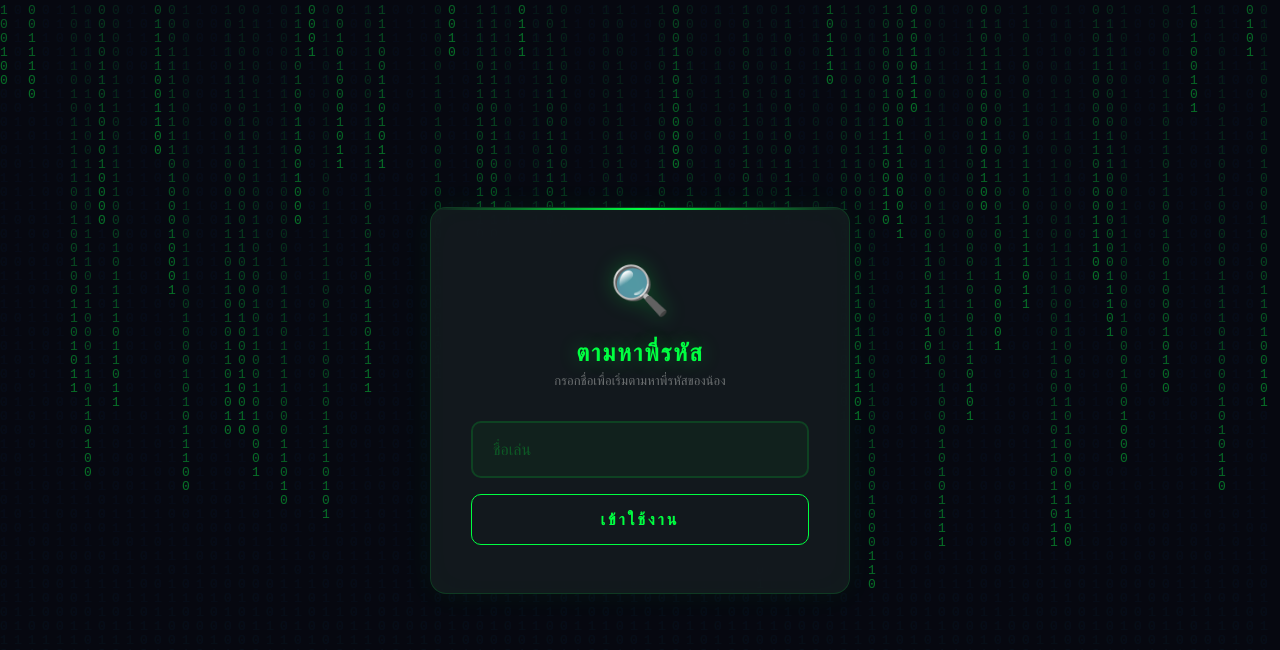
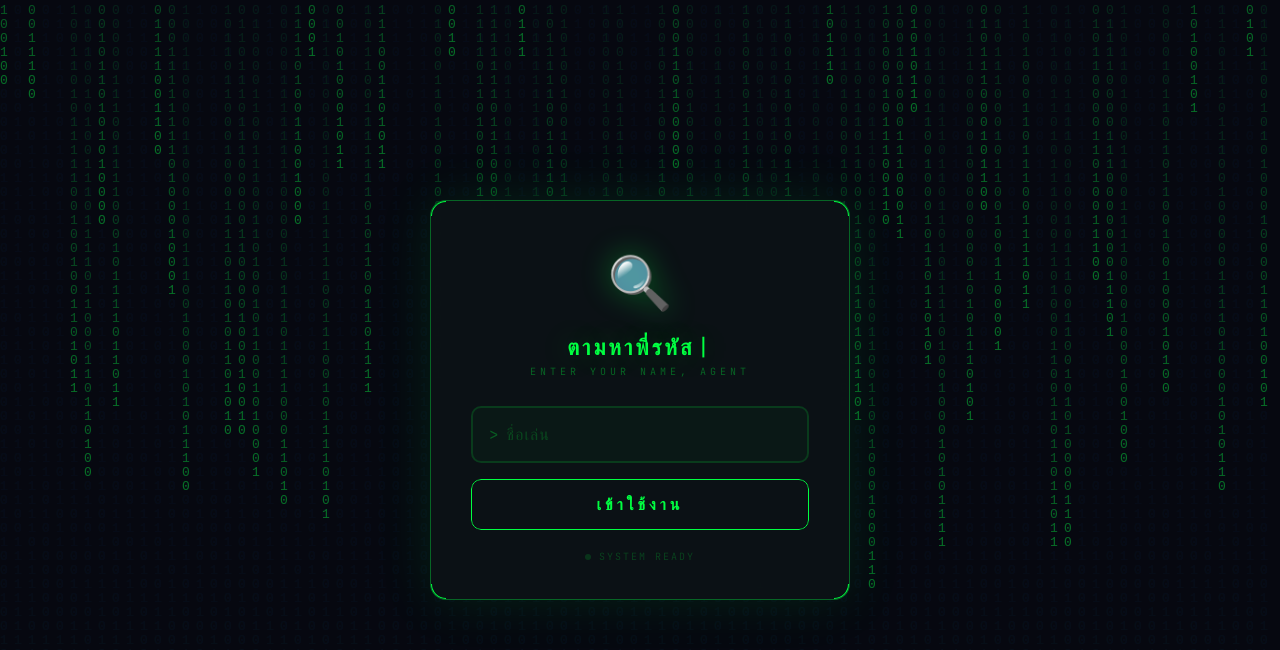
Before and after one commit to Mangpongza/FIndcodeline, a website: page index.html in a window 1280 px wide. Drawn offline with Linux system fonts and the light colour scheme; no server answers.

Commit message:
feat: redesign login page with animations

```diff
--- a/index.html
+++ b/index.html
@@ -12,11 +12,26 @@
 
 <div id="page-login" class="page active">
   <div class="login-box">
+    <div class="scanline"></div>
+    <div class="corner corner-tl"></div>
+    <div class="corner corner-tr"></div>
+    <div class="corner corner-bl"></div>
+    <div class="corner corner-br"></div>
     <div class="logo">🔍</div>
-    <h1>ตามหาพี่รหัส</h1>
-    <p>กรอกชื่อเพื่อเริ่มตามหาพี่รหัสของน้อง</p>
-    <input type="text" id="name-input" placeholder="ชื่อเล่น" autocomplete="off" maxlength="60">
-    <button id="login-btn">เข้าใช้งาน</button>
+    <h1><span class="typing-text"></span><span class="cursor">|</span></h1>
+    <p class="subtitle">ENTER YOUR NAME, AGENT</p>
+    <div class="input-group">
+      <span class="input-prefix">></span>
+      <input type="text" id="name-input" placeholder="ชื่อเล่น" autocomplete="off" maxlength="60">
+    </div>
+    <button id="login-btn">
+      <span class="btn-text">เข้าใช้งาน</span>
+      <span class="btn-glow"></span>
+    </button>
+    <div class="status-bar">
+      <span class="status-dot"></span>
+      <span class="status-text">SYSTEM READY</span>
+    </div>
   </div>
 </div>
 
--- a/style.css
+++ b/style.css
@@ -39,89 +39,204 @@
   flex-direction: column;
 }
 .login-box {
-  background: rgba(19,26,31,0.95);
+  background: rgba(12,18,22,0.97);
   backdrop-filter: blur(20px);
-  border: 1px solid rgba(0,255,65,0.15);
+  border: 1px solid rgba(0,255,65,0.2);
   border-radius: 16px;
-  padding: 48px 40px;
+  padding: 48px 40px 36px;
   width: 100%;
   max-width: 420px;
   text-align: center;
-  box-shadow: 0 0 30px rgba(0,255,65,0.05), inset 0 0 30px rgba(0,255,65,0.02);
+  box-shadow: 0 0 40px rgba(0,255,65,0.06), inset 0 0 40px rgba(0,255,65,0.02), 0 0 80px rgba(0,255,65,0.03);
   position: relative;
   overflow: hidden;
+  animation: borderPulse 3s ease-in-out infinite;
 }
-.login-box::before {
-  content: '';
+@keyframes borderPulse {
+  0%, 100% { border-color: rgba(0,255,65,0.2); box-shadow: 0 0 40px rgba(0,255,65,0.06); }
+  50% { border-color: rgba(0,255,65,0.4); box-shadow: 0 0 60px rgba(0,255,65,0.12); }
+}
+.scanline {
   position: absolute;
   top: 0;
   left: 0;
   right: 0;
   height: 2px;
   background: linear-gradient(90deg, transparent, #00ff41, transparent);
+  animation: scanMove 3s ease-in-out infinite;
 }
+@keyframes scanMove {
+  0% { transform: translateX(-100%); }
+  50% { transform: translateX(100%); }
+  100% { transform: translateX(200%); }
+}
+.corner {
+  position: absolute;
+  width: 16px;
+  height: 16px;
+  border-color: #00ff41;
+  border-style: solid;
+}
+.corner-tl { top: -1px; left: -1px; border-width: 2px 0 0 2px; border-radius: 16px 0 0 0; }
+.corner-tr { top: -1px; right: -1px; border-width: 2px 2px 0 0; border-radius: 0 16px 0 0; }
+.corner-bl { bottom: -1px; left: -1px; border-width: 0 0 2px 2px; border-radius: 0 0 0 16px; }
+.corner-br { bottom: -1px; right: -1px; border-width: 0 2px 2px 0; border-radius: 0 0 16px 0; }
 .login-box .logo {
-  font-size: 48px;
-  margin-bottom: 8px;
-  filter: drop-shadow(0 0 10px rgba(0,255,65,0.3));
+  font-size: 52px;
+  margin-bottom: 4px;
+  filter: drop-shadow(0 0 15px rgba(0,255,65,0.4));
+  animation: float 4s ease-in-out infinite;
+}
+@keyframes float {
+  0%, 100% { transform: translateY(0); }
+  50% { transform: translateY(-6px); }
 }
 .login-box h1 {
-  font-size: 24px;
+  font-size: 22px;
   font-weight: 800;
-  margin-bottom: 4px;
+  margin-bottom: 2px;
   color: #00ff41;
-  text-shadow: 0 0 20px rgba(0,255,65,0.3);
+  text-shadow: 0 0 30px rgba(0,255,65,0.3);
   font-family: 'JetBrains Mono', monospace;
-  letter-spacing: 2px;
+  letter-spacing: 3px;
+  min-height: 32px;
+  display: flex;
+  align-items: center;
+  justify-content: center;
 }
-.login-box p {
-  color: rgba(197,200,198,0.5);
-  font-size: 13px;
-  margin-bottom: 32px;
+.typing-text::after {
+  content: 'ตามหาพี่รหัส';
+  animation: none;
+}
+.cursor {
+  display: inline-block;
+  color: #00ff41;
+  animation: blink 1s step-end infinite;
+  font-weight: 100;
+  margin-left: 2px;
+}
+@keyframes blink {
+  0%, 100% { opacity: 1; }
+  50% { opacity: 0; }
+}
+.login-box .subtitle {
+  color: rgba(0,255,65,0.35);
+  font-size: 10px;
+  letter-spacing: 4px;
+  margin-bottom: 28px;
   font-family: 'JetBrains Mono', monospace;
+  text-transform: uppercase;
 }
-.login-box input {
-  width: 100%;
-  padding: 16px 20px;
+.input-group {
+  display: flex;
+  align-items: center;
+  gap: 0;
   border: 2px solid rgba(0,255,65,0.15);
   border-radius: 10px;
-  background: rgba(0,255,65,0.04);
+  background: rgba(0,255,65,0.03);
+  margin-bottom: 16px;
+  transition: border-color 0.3s, box-shadow 0.3s;
+  position: relative;
+  overflow: hidden;
+}
+.input-group:focus-within {
+  border-color: #00ff41;
+  box-shadow: 0 0 20px rgba(0,255,65,0.1), inset 0 0 20px rgba(0,255,65,0.03);
+}
+.input-group .input-prefix {
+  color: rgba(0,255,65,0.3);
+  font-family: 'JetBrains Mono', monospace;
+  font-size: 16px;
+  padding-left: 16px;
+  user-select: none;
+}
+.input-group input {
+  flex: 1;
+  padding: 16px 16px 16px 8px;
+  border: none;
+  background: transparent;
   color: #00ff41;
   font-size: 16px;
   font-family: 'JetBrains Mono', monospace;
   outline: none;
-  transition: border-color 0.3s, box-shadow 0.3s;
-  margin-bottom: 16px;
+  letter-spacing: 1px;
 }
-.login-box input::placeholder {
-  color: rgba(0,255,65,0.25);
-}
-.login-box input:focus {
-  border-color: #00ff41;
-  box-shadow: 0 0 15px rgba(0,255,65,0.1);
+.input-group input::placeholder {
+  color: rgba(0,255,65,0.2);
 }
 .login-box button {
   width: 100%;
-  padding: 14px;
+  padding: 0;
   border: none;
   border-radius: 10px;
   background: transparent;
+  cursor: pointer;
+  position: relative;
+  overflow: hidden;
+}
+.login-box button .btn-text {
+  display: block;
+  padding: 14px;
   color: #00ff41;
   font-size: 16px;
   font-weight: 700;
   font-family: 'JetBrains Mono', monospace;
-  cursor: pointer;
-  transition: all 0.2s;
+  letter-spacing: 4px;
   border: 1px solid #00ff41;
-  letter-spacing: 3px;
+  border-radius: 10px;
+  transition: all 0.25s;
+  position: relative;
+  z-index: 1;
+  background: transparent;
 }
-.login-box button:hover {
-  background: rgba(0,255,65,0.1);
-  box-shadow: 0 0 20px rgba(0,255,65,0.15), inset 0 0 20px rgba(0,255,65,0.05);
+.login-box button .btn-glow {
+  position: absolute;
+  top: 50%;
+  left: 50%;
+  width: 0;
+  height: 0;
+  border-radius: 50%;
+  background: rgba(0,255,65,0.08);
+  transform: translate(-50%, -50%);
+  transition: width 0.4s, height 0.4s;
+  pointer-events: none;
+}
+.login-box button:hover .btn-text {
+  background: rgba(0,255,65,0.06);
+  box-shadow: 0 0 25px rgba(0,255,65,0.1), inset 0 0 25px rgba(0,255,65,0.03);
   transform: translateY(-2px);
 }
-.login-box button:active {
+.login-box button:hover .btn-glow {
+  width: 300px;
+  height: 80px;
+}
+.login-box button:active .btn-text {
   transform: translateY(0);
+}
+.status-bar {
+  display: flex;
+  align-items: center;
+  justify-content: center;
+  gap: 8px;
+  margin-top: 20px;
+  opacity: 0.5;
+}
+.status-dot {
+  width: 6px;
+  height: 6px;
+  border-radius: 50%;
+  background: #00ff41;
+  animation: dotPulse 2s ease-in-out infinite;
+}
+@keyframes dotPulse {
+  0%, 100% { opacity: 1; box-shadow: 0 0 4px #00ff41; }
+  50% { opacity: 0.3; box-shadow: none; }
+}
+.status-text {
+  color: rgba(0,255,65,0.4);
+  font-size: 10px;
+  font-family: 'JetBrains Mono', monospace;
+  letter-spacing: 2px;
 }
 
 .header {
```
